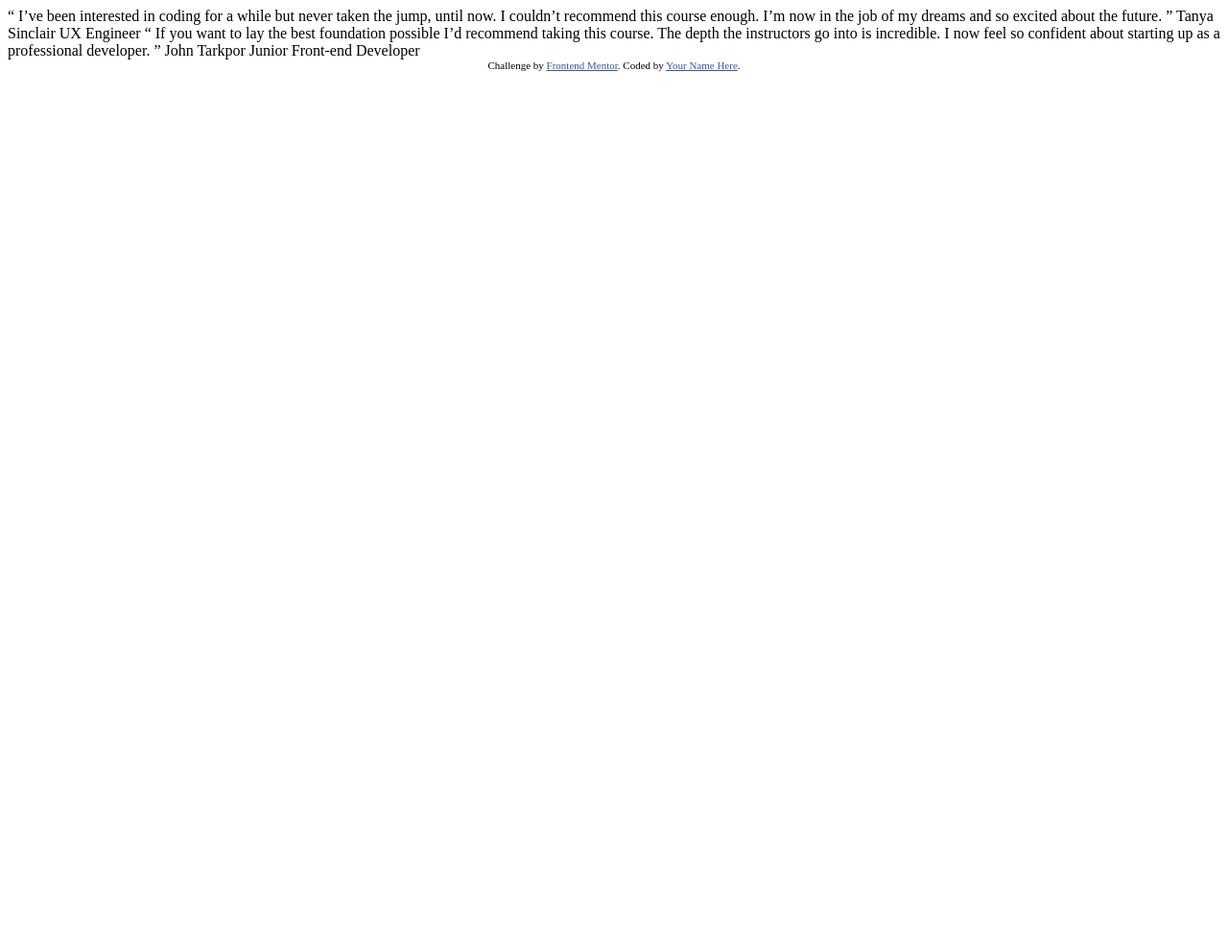
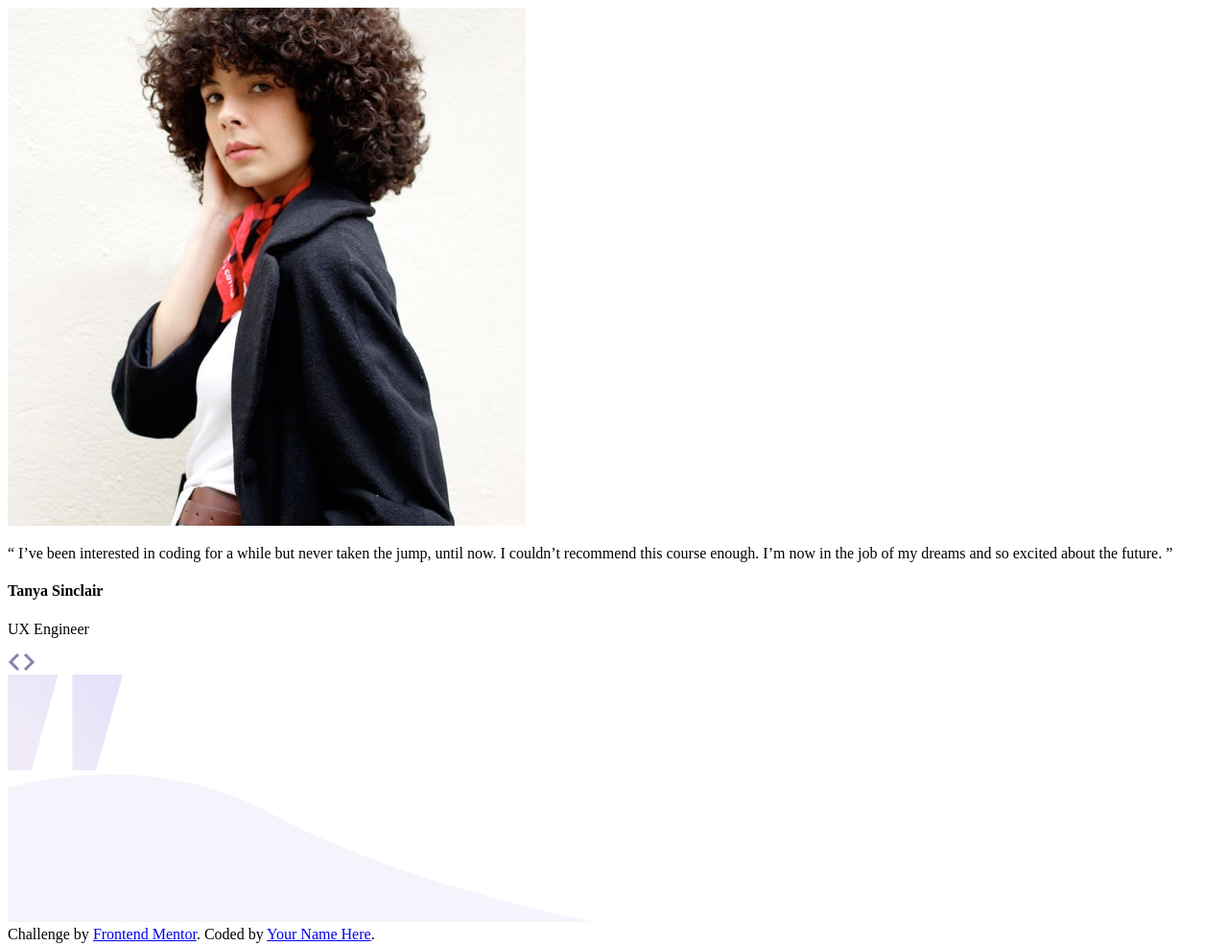
Before and after one commit to Mieibi/coding-bootcamp-testimonials, a plain HTML site: page index.html in a window 1280 px wide. Shown: the whole page at 96% size. Before the commit the page ends 800 px from the top, so only its background shows below. Drawn offline with Linux system fonts and the light colour scheme.

Commit message:
html structure

```diff
--- a/index.html
+++ b/index.html
@@ -1,38 +1,64 @@
 <!DOCTYPE html>
 <html lang="en">
   <head>
-  <meta charset="UTF-8">
-  <meta name="viewport" content="width=device-width, initial-scale=1.0"> <!-- displays site properly based on user's device -->
+    <meta charset="UTF-8" />
+    <meta name="viewport" content="width=device-width, initial-scale=1.0" />
 
-  <link rel="icon" type="image/png" sizes="32x32" href="./images/favicon-32x32.png">
+    <link
+      href="https://fonts.googleapis.com/css2?family=Inter:wght@300;500;700&display=swap"
+      rel="stylesheet"
+    />
+
+    <link
+      rel="icon"
+      type="image/png"
+      sizes="32x32"
+      href="./images/favicon-32x32.png"
+    />
 
     <title>Frontend Mentor | Coding Bootcamp Testimonials Slider</title>
-
-  <!-- Feel free to remove these styles or customise in your own stylesheet 👍 -->
-  <style>
-    .attribution { font-size: 11px; text-align: center; }
-    .attribution a { color: hsl(228, 45%, 44%); }
-  </style>
   </head>
   <body>
-
-  “ I’ve been interested in coding for a while but never taken the jump, until now.
-  I couldn’t recommend this course enough. I’m now in the job of my dreams and so
-  excited about the future. ”
-
-  Tanya Sinclair
-  UX Engineer
-
-  “ If you want to lay the best foundation possible I’d recommend taking this course.
-  The depth the instructors go into is incredible. I now feel so confident about
-  starting up as a professional developer. ”
-
-  John Tarkpor
-  Junior Front-end Developer
-
+    <div class="content">
+      <div class="testimony">
+        <div class="slide testimony1">
+          <img class="img" src="images/image-tanya.jpg" alt="tanya" />
+          <p class="text">
+            “ I’ve been interested in coding for a while but never taken the
+            jump, until now. I couldn’t recommend this course enough. I’m now in
+            the job of my dreams and so excited about the future. ”
+          </p>
+          <h4 class="client">Tanya Sinclair</h4>
+          <p class="career">UX Engineer</p>
+        </div>
+        <!-- <div class="slide testimony2">
+          <img class="img" src="images/image-john.jpg" alt="john" />
+          <p class="text">
+            “ If you want to lay the best foundation possible I’d recommend
+            taking this course. The depth the instructors go into is incredible.
+            I now feel so confident about starting up as a professional
+            developer. ”
+          </p>
+          <h4 class="client">John Tarkpor</h4>
+          <p class="career">Junior Front-end Developer</p>
+        </div> -->
+        <div class="arrows">
+          <img class="previous" src="images/icon-prev.svg" alt="previous" />
+          <img class="next" src="images/icon-next.svg" alt="next" />
+        </div>
+        <div class="quotes">
+          <img src="images/pattern-quotes.svg" alt="quotes">
+        </div>
+      </div>
+    </div>
+    <div class="curve">
+      <img src="images/pattern-curve.svg" alt="curve">
+    </div>
     <div class="attribution">
-    Challenge by <a href="https://www.frontendmentor.io?ref=challenge" target="_blank">Frontend Mentor</a>.
-    Coded by <a href="#">Your Name Here</a>.
+      Challenge by
+      <a href="https://www.frontendmentor.io?ref=challenge" target="_blank"
+        >Frontend Mentor</a
+      >. Coded by <a href="#">Your Name Here</a>.
     </div>
   </body>
 </html>
```
Lines whose indentation alone changed are shown as unchanged.
